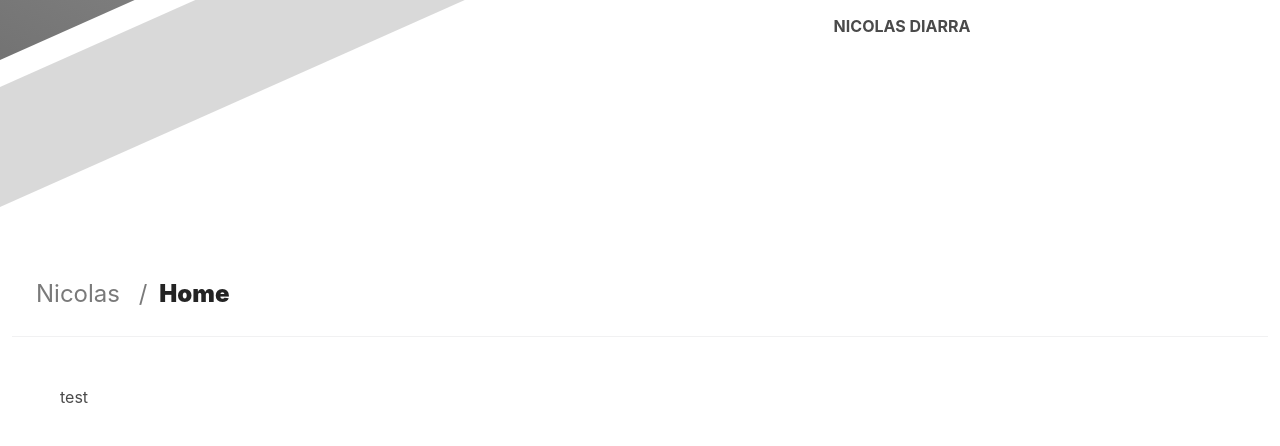
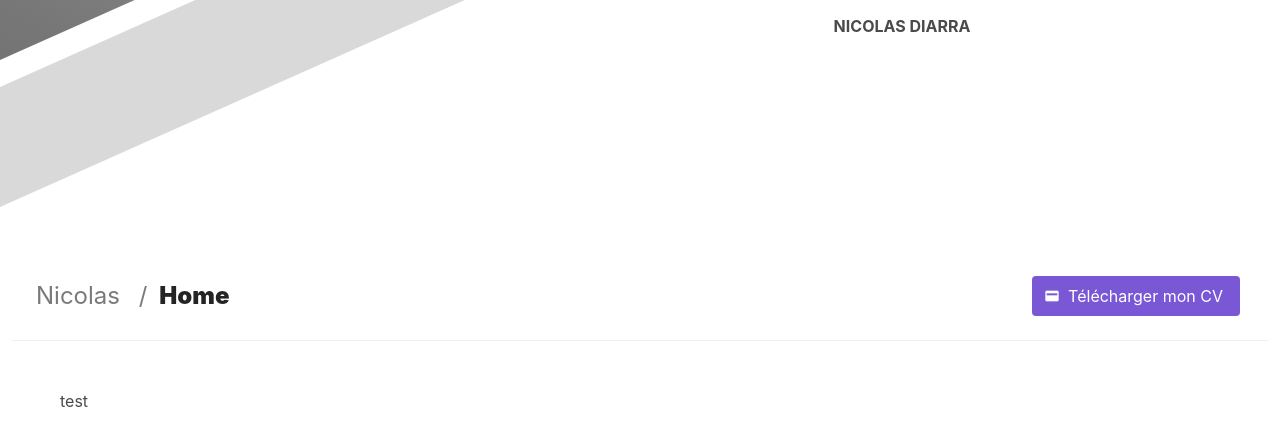
Before and after one commit to Ichtuus/whoimi, a Vue app: page /#/whoimi in a window 1280 px wide. Shown: the top 446 px of the page. Built offline with nearby package versions, Linux system fonts and the light colour scheme.

Commit message:
feat: Add download cv button

```diff
--- a/public/index.html
+++ b/public/index.html
@@ -7,6 +7,7 @@
     <title>Whoimi</title>
 
     <!-- Fonts -->
+    <link rel="icon" href="<%= BASE_URL %>favicon.ico">
     <link rel="dns-prefetch" href="https://fonts.gstatic.com">
     <link href="https://fonts.googleapis.com/css2?family=Nunito&display=swap" rel="stylesheet">
   </head>
--- a/src/components/common/TitleBar.vue
+++ b/src/components/common/TitleBar.vue
@@ -10,20 +10,21 @@
           </ul>
         </div>
       </div>
-<!--      <div class="level-right">-->
-<!--        <div class="level-item">-->
-<!--          <div class="buttons is-right">-->
-<!--            <a-->
-<!--                href="https://admin-one.justboil.me/"-->
-<!--                target="_blank"-->
-<!--                class="button is-primary"-->
-<!--            >-->
-<!--              <b-icon icon="credit-card" custom-size="default" />-->
-<!--              <span>Premium Demo</span>-->
-<!--            </a>-->
-<!--          </div>-->
-<!--        </div>-->
-<!--      </div>-->
+
+      <div class="level-right">
+        <div class="level-item">
+          <div class="buttons is-right">
+            <a
+                download="cv_de_nicolas_diarra"
+                :href='`${url}image/NICOLAS_DIARRA.pdf`'
+                class="button is-primary"
+            >
+              <b-icon icon="credit-card" custom-size="default" />
+              <span>Télécharger mon CV</span>
+            </a>
+          </div>
+        </div>
+      </div>
     </div>
   </section>
 </template>
@@ -36,6 +37,11 @@ export default {
       type: Array,
       default: () => []
     }
-  }
+  },
+  data () {
+    return {
+      url: process.env.BASE_URL
+    }
+  },
 }
 </script>
```
Also changed, not shown: 2 other files (tests, documents, lock files or other folders).
